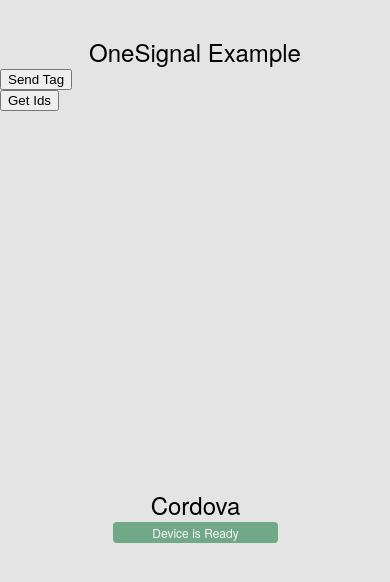
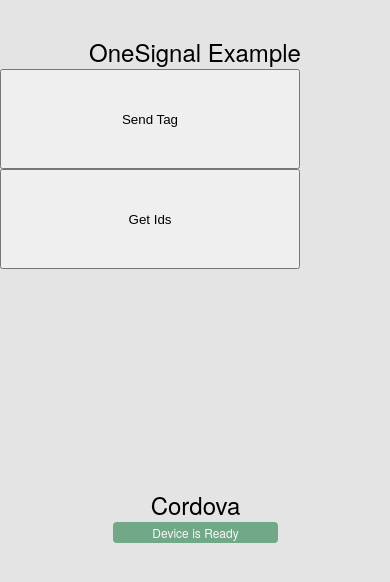
Before and after one commit to vinsync/centric, a plain HTML site: page www/index.html in a window 390 px wide. Drawn offline with Linux system fonts and the light colour scheme; some packages are replaced by stand-ins of ours.

Commit message:
big buttons

```diff
--- a/www/index.html
+++ b/www/index.html
@@ -47,9 +47,9 @@
         <br>
         <h1>OneSignal Example</h1>
         <form>
-            <input type="button" value="Send Tag" onclick="sendTag()" />
+            <input style="width:300px; height:100px;" type="button" value="Send Tag" onclick="sendTag()" />
             <br>
-            <input type="button" value="Get Ids" onclick="getIds()" />
+            <input style="width:300px; height:100px;" type="button" value="Get Ids" onclick="getIds()" />
         </form>
         <p id="OneSignalUserId"></p>
         <p style="word-break: break-all;" id="OneSignalPushToken"></p>
```
